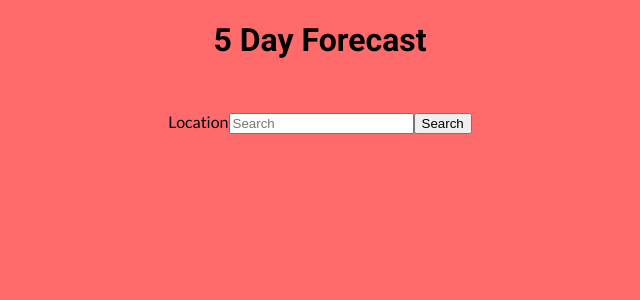
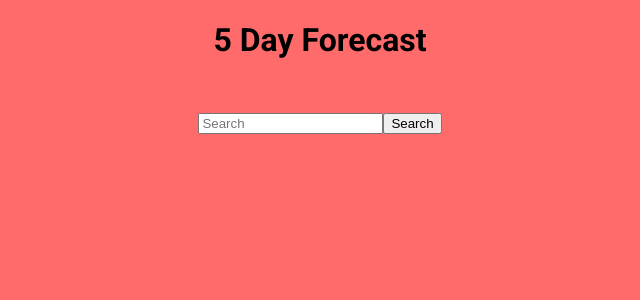
Before and after one commit to mpeck99/Vue-Weather-App, a Vue app: page / in a window 1280 px wide. Shown: the top 300 px of the page, without its empty margins (320-960 px from the left). Built offline with nearby package versions, Linux system fonts and the light colour scheme.

Commit message:
adding sr-only to hide the label but allow it to be seen by screen readers

```diff
--- a/src/App.vue
+++ b/src/App.vue
@@ -3,7 +3,7 @@
     <h1>5 day forecast</h1>
     <section aria-label="Search for your a five day forecast">
       <div class="form-group">
-        <label for="search">Location</label>
+        <label for="search" class="sr-only">Location</label>
         <input type="text" name="search" id="search" placeholder="Search" v-model="query" @keyup.enter="fetchForecast">
         <button @click="fetchForecast" class="searchBtn">Search</button>
       </div>
@@ -189,4 +189,13 @@ export default {
     margin-left: 0.1rem;
   }
 
+  .sr-only {
+    position: absolute ;
+    left: -10000px;
+    width: 1px;
+    height: 1px;
+    top: auto;
+    overflow: hidden;
+  }
+
 </style>
```
